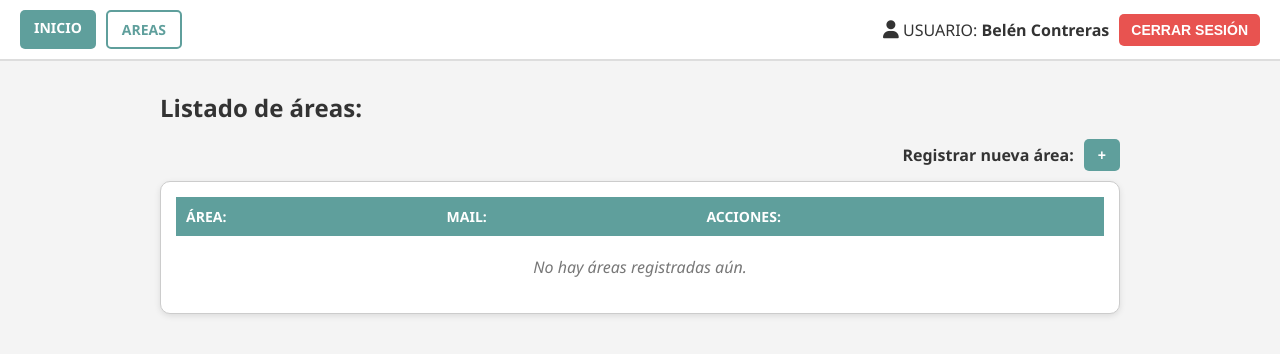
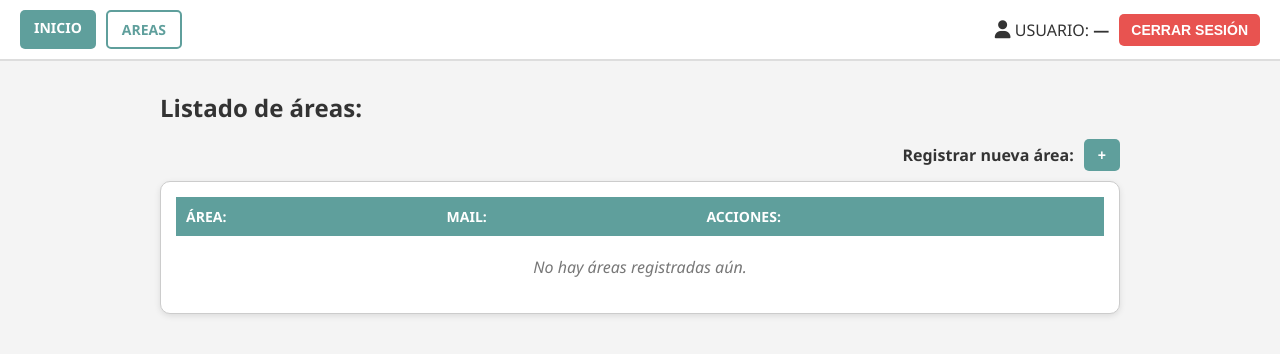
Before and after one commit to facundo-calde/proyecto-clinicadedesarrollopilar, a website: page Frontend/html/areas.html in a window 1280 px wide. Drawn offline with Linux system fonts and the light colour scheme; some packages are replaced by stand-ins of ours; no server answers; a script that the page names is missing.

Commit message:
modifico htmls

```diff
--- a/Frontend/html/areas.html
+++ b/Frontend/html/areas.html
@@ -19,8 +19,11 @@
       <a href="#" class="btn active">AREAS</a>
     </div>
     <div class="nav-right">
-      <span class="user-info"><i class="fas fa-user user-icon"></i> USUARIO: <strong>Belén Contreras</strong></span>
-      <button class="logout-btn">CERRAR SESIÓN</button>
+      <span class="user-info">
+        <i class="fas fa-user user-icon"></i>
+        USUARIO: <strong id="userName">—</strong>
+      </span>
+      <button class="logout-btn" id="btnLogout">CERRAR SESIÓN</button>
     </div>
   </div>
 
```
Also changed, not shown: Frontend/html/modulos.html (+3 -6 lines).
